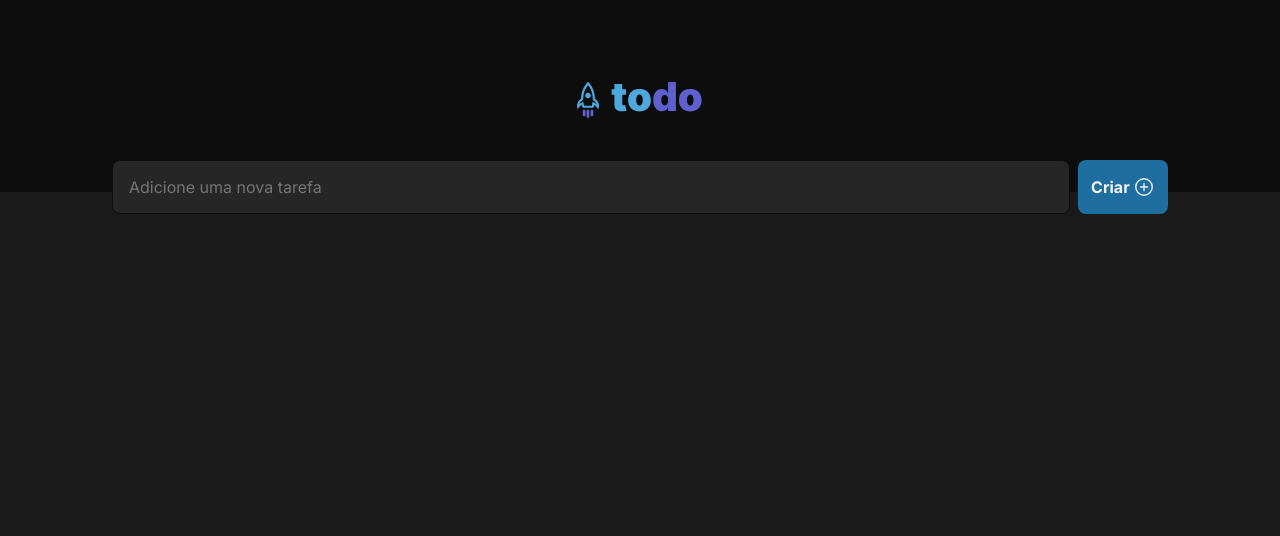
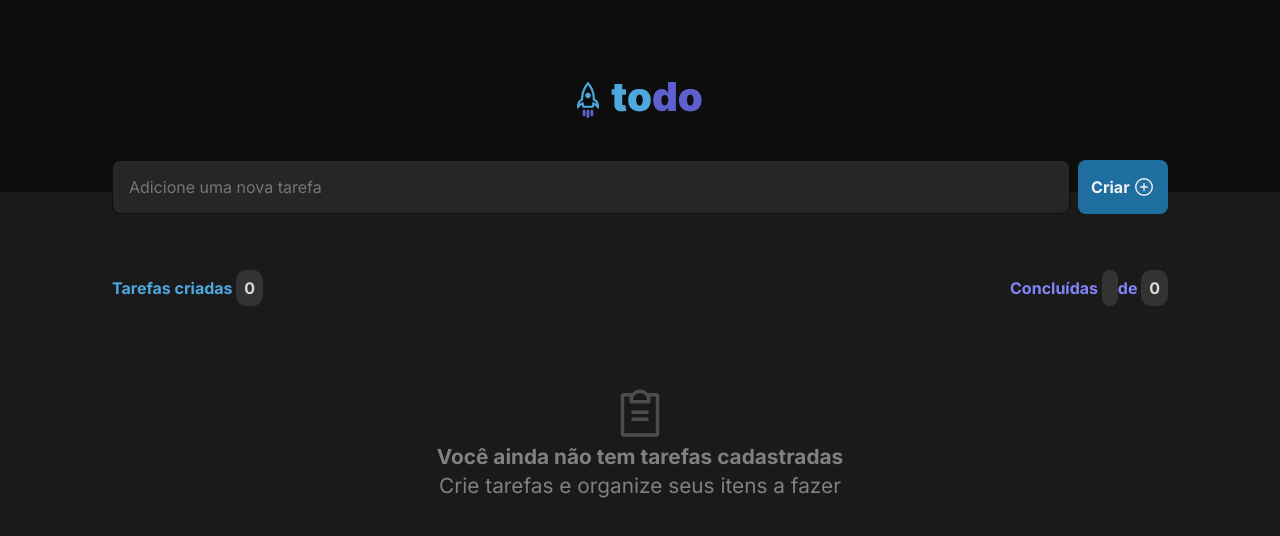
Before and after one commit to gabrielamenezes/todo-list, a React (Vite) app: page / in a window 1280 px wide. Shown: the top 536 px of the page. Built offline with nearby package versions, Linux system fonts and the light colour scheme.

Commit message:
refactor: removing TaskList component and put it on App

```diff
--- a/src/App.module.css
+++ b/src/App.module.css
@@ -28,6 +28,29 @@ label button:hover {
 label button svg {
   line-height: 1;
 }
+
+.taskHeader {
+  display: flex;
+  justify-content: space-between;
+  padding-bottom: 1.5rem;
+  margin-top: 4rem;
+  margin-bottom: 1rem;
+}
+.taskHeader .createdTasks {
+  color: var(--blue);
+  font-weight: bold;
+}
+.taskHeader .completedTasks {
+  color: var(--purple);
+  font-weight: bold;
+}
+.taskHeader span {
+  color: var(--gray-200);
+  background: var(--gray-400);
+  padding: 0.5rem;
+  border-radius: 10px;
+  font-weight: bold;
+}
 /* Quando a tela for menor que 768px*/
 @media (max-width: 768px) {
   html {
--- a/src/App.tsx
+++ b/src/App.tsx
@@ -7,6 +7,7 @@ import './global.css'
 import { TaskType } from './components/Task'
 import { PlusCircle } from '@phosphor-icons/react'
 import { v4 as uuidv4 } from 'uuid';
+import { EmptyList } from './components/EmptyList'
 
 
 function App() {
@@ -35,9 +36,10 @@ function App() {
         </label>
 
         <header className={styles.taskHeader}>
-
+          <p className={styles.createdTasks}>Tarefas criadas <span>{tasks.length}</span></p>
+          <p className={styles.completedTasks}>Concluídas <span>{}</span> de <span>{tasks.length}</span></p>
         </header>
-        {/* <TaskList taskList={taskList} taskCount={taskCount}/> */}
+        {tasks.length > 0 ? <>oi</> : <EmptyList />}
       </div>
     </>
   )
```
Also changed, not shown: src/components/TaskList.module.css (deleted, +0 -24 lines), src/components/TaskList.tsx (deleted, +0 -25 lines).
